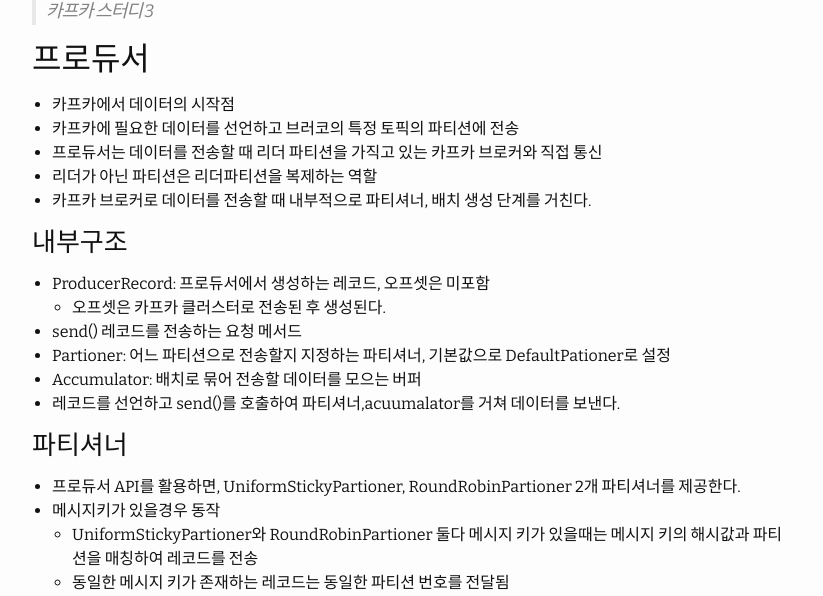
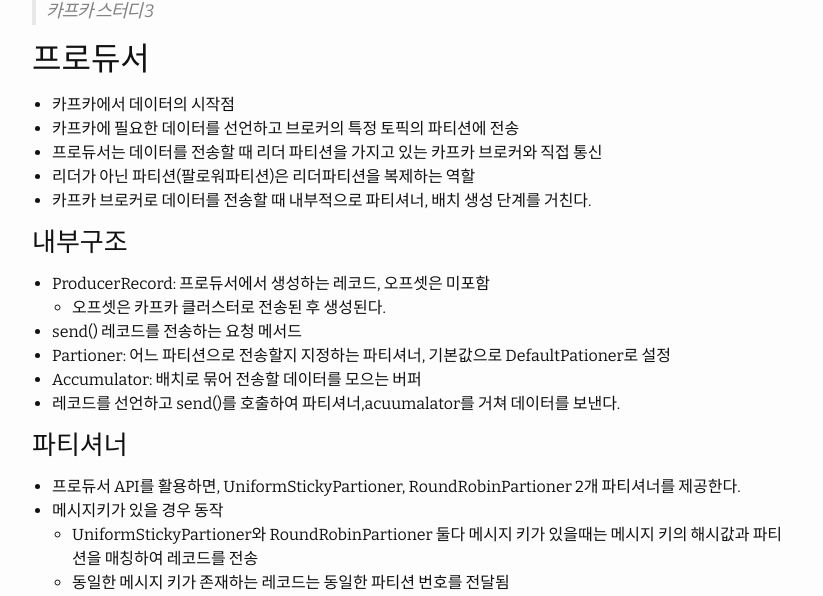
Before and after one commit to HWANGJEONGHYEON1/HWANGJEONGHYEON1.github.io, a Jekyll site: the page built from _posts/2022-10-05-kafka-study3.md, in a window 1280 px wide and 900 px high. Shown: the part 159-755 px from the top of the window, without its empty margins (228-1051 px from the left). Built offline with Jekyll 4.4.1, drawn with Linux system fonts in a browser that asks for light colours; comment, search, counter and statistics services are not loaded; a file with an impossible date is left out.

Commit message:
[study] kafka-4

```diff
--- a/_posts/2022-10-05-kafka-study3.md
+++ b/_posts/2022-10-05-kafka-study3.md
@@ -9,9 +9,9 @@ categories: kafka
 
 ## 프로듀서
 - 카프카에서 데이터의 시작점
-- 카프카에 필요한 데이터를 선언하고 브러코의 특정 토픽의 파티션에 전송
-- 프로듀서는 데이터를 전송할 때 리더 파티션을 가직고 있는 카프카 브로커와 직접 통신
-- 리더가 아닌 파티션은 리더파티션을 복제하는 역할
+- 카프카에 필요한 데이터를 선언하고 브로커의 특정 토픽의 파티션에 전송
+- 프로듀서는 데이터를 전송할 때 리더 파티션을 가지고 있는 카프카 브로커와 직접 통신
+- 리더가 아닌 파티션(팔로워파티션)은 리더파티션을 복제하는 역할
 - 카프카 브로커로 데이터를 전송할 때 내부적으로 파티셔너, 배치 생성 단계를 거친다.
 
 ### 내부구조
@@ -24,7 +24,7 @@ categories: kafka
 
 ### 파티셔너
 - 프로듀서 API를 활용하면, UniformStickyPartioner, RoundRobinPartioner 2개 파티셔너를 제공한다.
-- 메시지키가 있을경우 동작
+- 메시지키가 있을 경우 동작
 	- UniformStickyPartioner와 RoundRobinPartioner 둘다 메시지 키가 있을때는 메시지 키의 해시값과 파티션을 매칭하여 레코드를 전송
 	- 동일한 메시지 키가 존재하는 레코드는 동일한 파티션 번호를 전달됨
 	- 만약 파티션 개수가 변경될 경우 메시지 키와 파티션 `번호 매칭은 깨지게 됨`
```
Also changed, not shown: _posts/2022-09-28-kafka-study2.md (+1 -1 lines), _posts/2022-10-11-kafka-study4.md (renamed from _posts/2022-10-05-kafka-study4.md).
